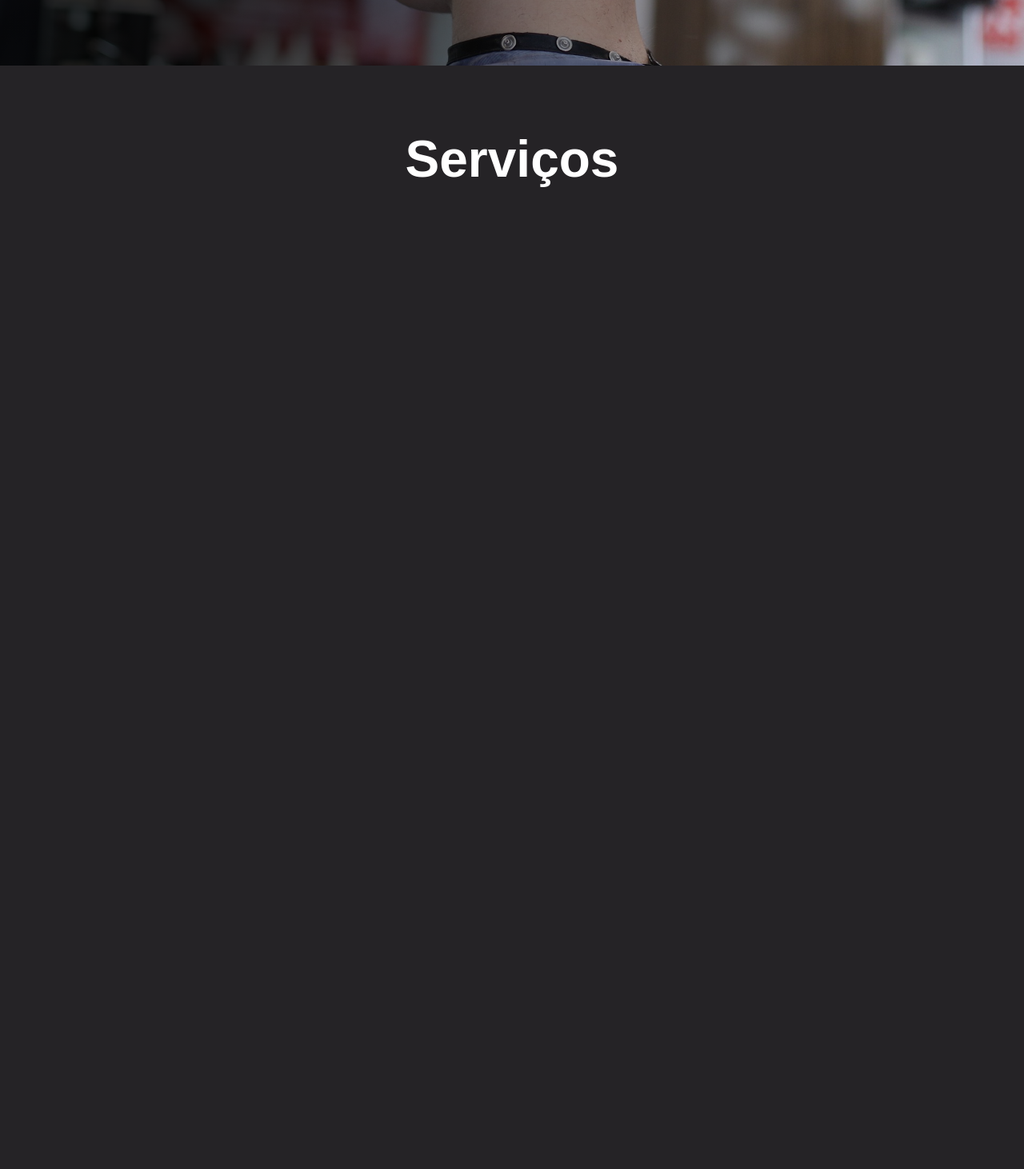
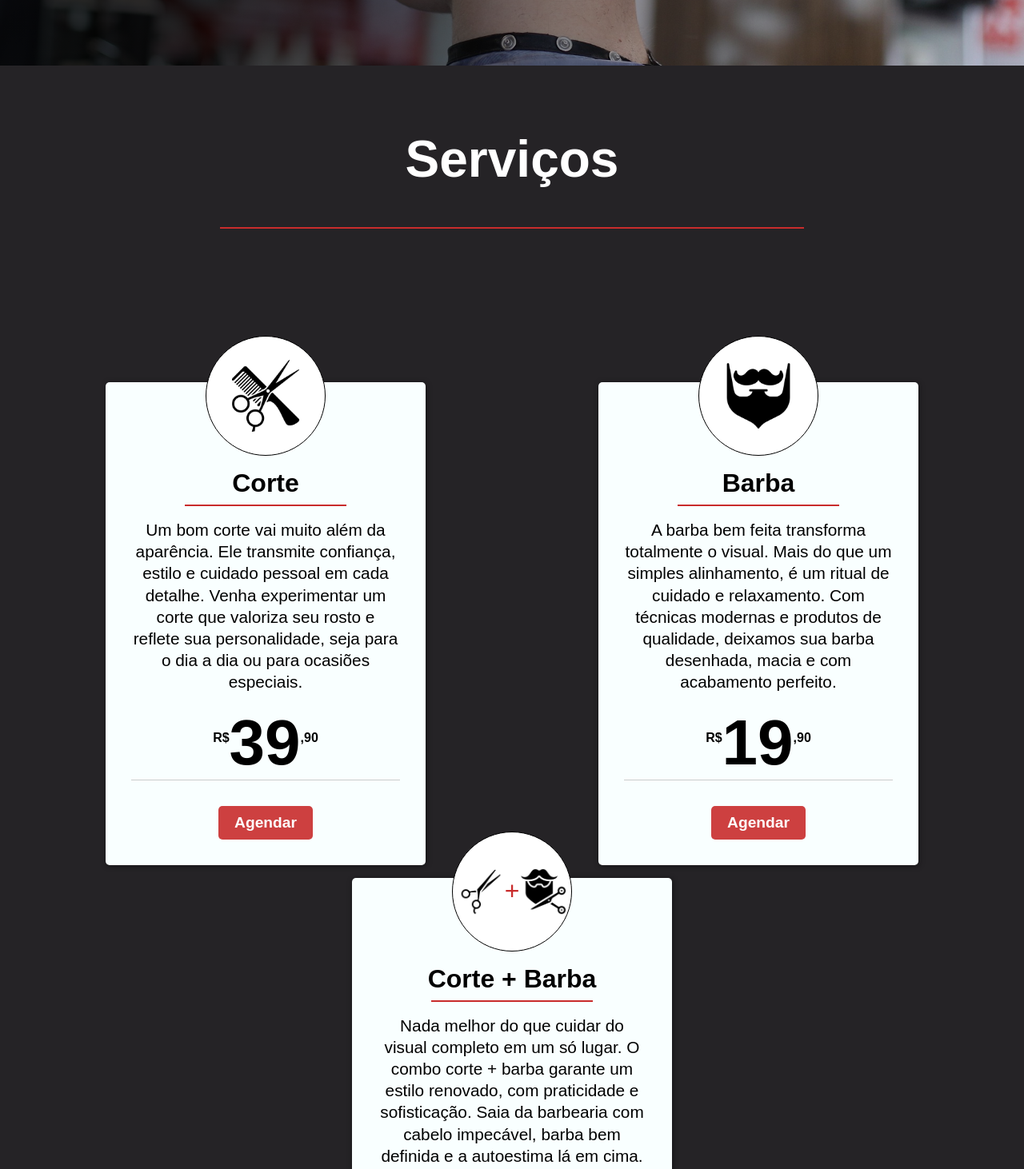
Before and after one commit to WerbisonOliveira/Site-Barbearia, a plain HTML site: page index.html in a window 1280 px wide. Shown: the part 768-2230 px from the top of the page at 80% size. Before the commit the page ends 1084 px from the top, so only its background shows below. Drawn offline with Linux system fonts and the light colour scheme; a web font is replaced by a local one.

Commit message:
Seção de serviços do site
seção de serviços com os cards finalizada

```diff
--- a/index.html
+++ b/index.html
@@ -18,9 +18,6 @@
             <ul id="menu">
                 <li>
                     <a href="#serviços" class="menu-item">Serviços</a>
-                </li>
-                <li>
-                    <a href="#" class="menu-item">Preços</a>
                 </li>
                 <li>
                     <a href="#" class="menu-item">Quem somos</a>
@@ -47,12 +44,64 @@
         <section>
             <div id="serviços">
                 <h2>Serviços</h2>
-                <div class=""></div>
+                <div class="borda"></div>
+                <div class="cards-serviços">
+                    <article class="card">
+                        <div class="img">
+                            <img src="./Imagens/hair-cut-tool.png" alt="Tesoura e pente de barbearia">
+                        </div>
+                        <h3>Corte</h3>
+                        <div class="borda"></div>
+                        <div class="desc">
+                            <p>Um bom corte vai muito além da aparência. Ele transmite confiança, estilo e cuidado pessoal em cada detalhe. Venha experimentar um corte que valoriza seu rosto e reflete sua personalidade, seja para o dia a dia ou para ocasiões especiais.</p>
+                        </div>
+                        <p class="preço"><sup>R$</sup>39<sup>,90</sup></p>
+                        <button class="btn-agendar">Agendar</button>
+                    </article>
+                    <article class="card">
+                        <div class="img">
+                            <img src="./Imagens/beard.png" alt="Barba">
+                        </div>
+                        <h3>Barba</h3>
+                        <div class="borda"></div>
+                        <div class="desc">
+                            <p>A barba bem feita transforma totalmente o visual. Mais do que um simples alinhamento, é um ritual de cuidado e relaxamento. Com técnicas modernas e produtos de qualidade, deixamos sua barba desenhada, macia e com acabamento perfeito.</p>
+                        </div>
+                        <p class="preço"><sup>R$</sup>19<sup>,90</sup></p>
+                        <button class="btn-agendar">Agendar</button>
+                    </article>
+                    <article class="card">
+                        <div class="img">
+                            <div class="card-img">
+                                <img src="./Imagens/scissors.png" alt="Tesoura de barbearia">
+                                <span>+</span>
+                                <img src="./Imagens/beard-trimming.png" alt="barba com tesoura">
+                            </div>
+                        </div>
+                        <h3>Corte + Barba</h3>
+                        <div class="borda"></div>
+                        <div class="desc">
+                            <p>Nada melhor do que cuidar do visual completo em um só lugar. O combo corte + barba garante um estilo renovado, com praticidade e sofisticação. Saia da barbearia com cabelo impecável, barba bem definida e a autoestima lá em cima.</p>
+                        </div>
+                        <p class="preço"><sup>R$</sup>49<sup>,90</sup></p>
+                        <button class="btn-agendar">Agendar</button>
+                    </article>
+                </div>
             </div>
         </section>
 
-        <section id="preços">
-
+        <section>
+            <div id="quem-somos">
+                <h2>Quem somos</h2>
+                <div class="sobre">
+                    <div class="img-sobre">
+                        <img src="" alt="">
+                    </div>
+                    <div class="sobre-desc">
+                        <p></p>
+                    </div>
+                </div>
+            </div>
         </section>
 
         <section id="sobre">
--- a/styles/styles.css
+++ b/styles/styles.css
@@ -1,4 +1,5 @@
 /* Geral */
+
 * {
     padding: 0;
     margin: 0;
@@ -13,6 +14,7 @@ body {
 }
 
 /* Cabeçalho */
+
 header {
     background-color: #f9ffff;
     padding: 0.5rem;
@@ -20,6 +22,7 @@ header {
     position: fixed;
     top: 0;
     width: 100%;
+    z-index: 2;
 }
 
 #container-menu {
@@ -66,6 +69,7 @@ header {
 }
 
 /* Banner */
+
 .banner {
     height: 850px;
     background: url("../Imagens/banner.jpg") no-repeat center center / cover;
@@ -95,8 +99,9 @@ header {
 }
 
 /* Serviços */
+
 #serviços {
-    padding: 2rem;
+    padding: 2rem 2rem 20rem;
     text-align: center;
 }
 
@@ -104,4 +109,88 @@ header {
     padding: 3rem;
     font-size: 4rem;
     color: #FFF;
+    font-weight: bold;
 }
+
+.cards-serviços {
+    display: flex;
+    justify-content: space-around;
+    align-items: center;
+    gap: 1rem;
+    flex-wrap: wrap;
+    margin-top: 12rem;
+}
+
+.card {
+    width: 400px;
+    padding: 2rem;
+    border-radius: 5px;background-color: #f9ffff;
+    box-shadow: 1px 1px 7px #00000075;
+}
+
+.img {
+    background-color: #FFF;
+    width: 150px;
+    height: 150px;
+    border-radius: 50%;
+    margin: -90px auto 0;
+    border: 1px solid #000;
+    display: flex;
+    justify-content: center;
+    align-items: center;
+}
+
+.img img {
+    width: 90px;
+    height: 90px;
+}
+
+.card-img {
+    display: flex;
+    justify-content: space-around;
+    align-items: center;
+    position: relative;
+}
+
+.card-img img {
+    width: 60px;
+    height: 60px;
+}
+
+.card-img span {
+    font-size: 2rem;
+    color: #c92c2c;
+}
+
+
+.card h3 {
+    font-size: 2rem;
+    margin: 1rem 0 0.5rem;
+    font-weight: bold;
+}
+
+.borda {
+    width: 60%;
+    height: 2px;
+    background-color: #c92c2c;
+    margin: 0 auto 1rem;
+}
+
+.desc p {
+    font-size: 1.3rem;
+    line-height: 1.7rem;
+    margin-bottom: 1rem;
+}
+
+.preço {
+    font-size: 5rem;
+    font-weight: bold;
+    margin-bottom: 2rem;
+    border-bottom: 1px solid #CCC;
+}
+
+.preço sup {
+    font-size: 1rem;
+}
+
+/* Sobre */
```
Also changed, not shown: Imagens/beard-trimming.png (added), Imagens/beard.png (added), Imagens/hair-cut-tool.png (added), Imagens/scissors.png (added).
